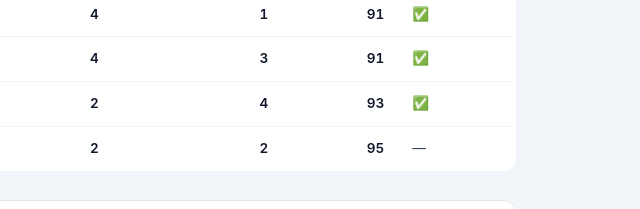
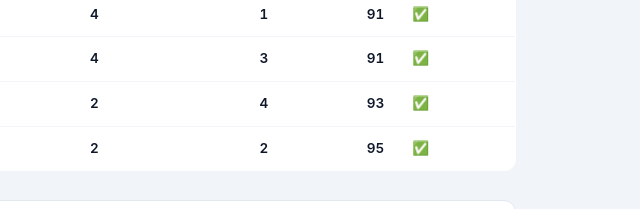
Before and after one commit to qingniaoheyu/daily-reports, a plain HTML site: page docs/latest-weekly.html in a window 1280 px wide. Shown: the part 860-1069 px from the top of the page, 640-1280 px from the left. Drawn offline with Linux system fonts and the light colour scheme.

Commit message:
Daily report weekly 2026-W47

```diff
--- a/docs/latest-weekly.html
+++ b/docs/latest-weekly.html
@@ -166,7 +166,7 @@ footer p{margin:5px 0}
 <tr><td><a href="daily/2026-11-19.html">2026-11-19</a></td><td class="num">6</td><td class="num">1</td><td class="num">4</td><td class="num">1</td><td class="num">91</td><td>✅</td></tr>
 <tr><td><a href="daily/2026-11-20.html">2026-11-20</a></td><td class="num">8</td><td class="num">1</td><td class="num">4</td><td class="num">3</td><td class="num">91</td><td>✅</td></tr>
 <tr><td><a href="daily/2026-11-21.html">2026-11-21</a></td><td class="num">8</td><td class="num">2</td><td class="num">2</td><td class="num">4</td><td class="num">93</td><td>✅</td></tr>
-<tr><td><a href="daily/2026-11-22.html">2026-11-22</a></td><td class="num">7</td><td class="num">3</td><td class="num">2</td><td class="num">2</td><td class="num">95</td><td>—</td></tr>
+<tr><td><a href="daily/2026-11-22.html">2026-11-22</a></td><td class="num">7</td><td class="num">3</td><td class="num">2</td><td class="num">2</td><td class="num">95</td><td>✅</td></tr>
 </tbody></table>
 <h3>真需求数量趋势</h3><div class="chart">
 <svg class="spark" width="720" height="90" viewBox="0 0 720 90" xmlns="http://www.w3.org/2000/svg"><polyline points="0.0,15.0 120.0,15.0 240.0,47.5 360.0,80.0 480.0,80.0 600.0,47.5 720.0,15.0" fill="none" stroke="#10b981" stroke-width="2.5" stroke-linejoin="round"/></svg>
```
Also changed, not shown: docs/weekly/2026-W47.html (+1 -1 lines).
